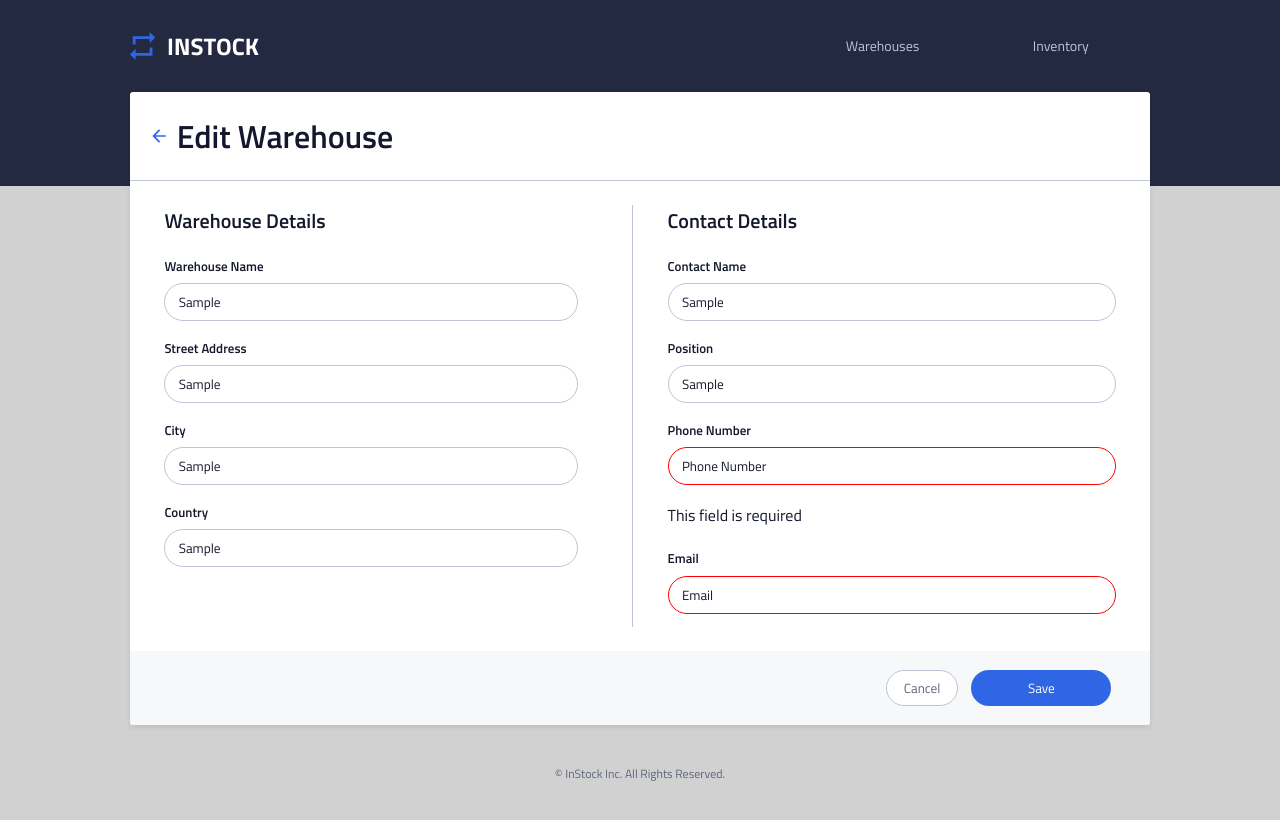
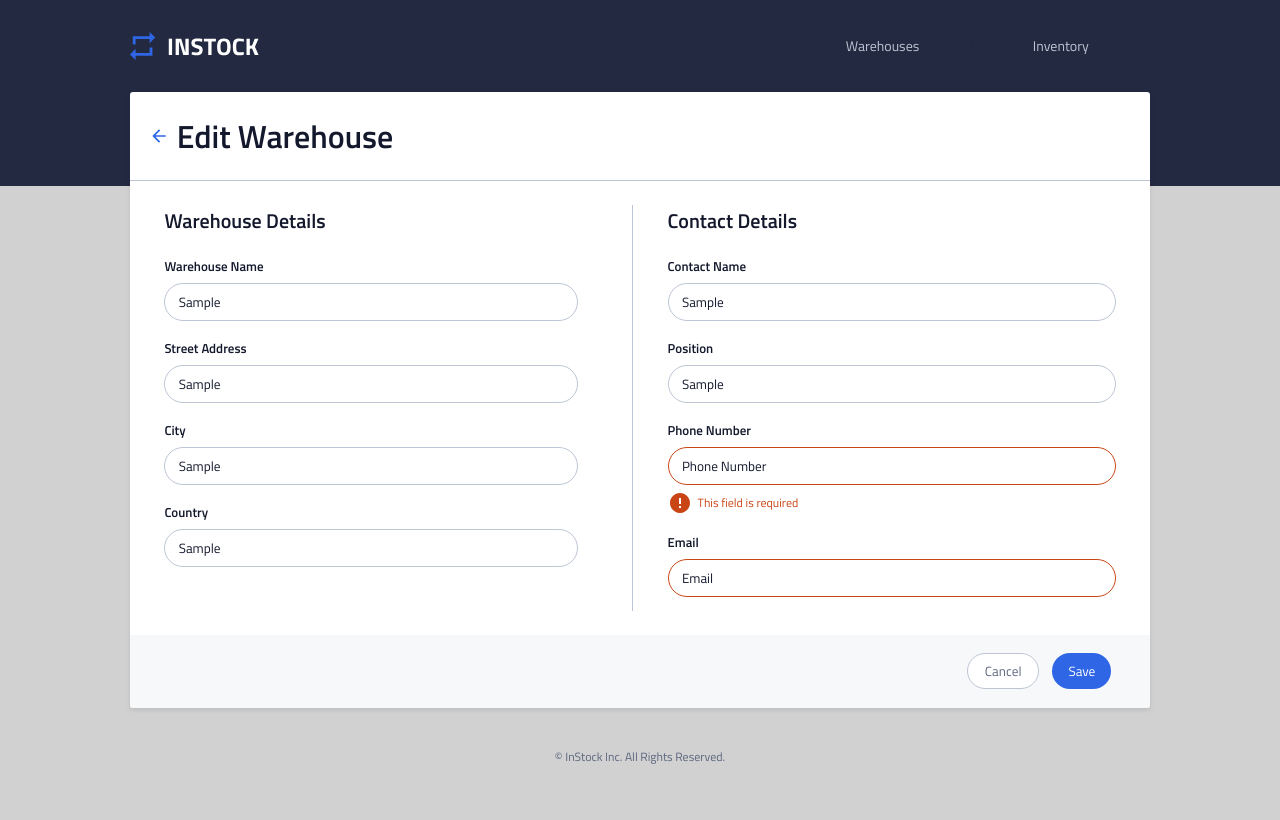
Before and after one commit to Al-Hackman/xmen-in-stock, a React (Create React App) app in the folder client/: page /edit-warehouse/1 in a window 1280 px wide. Both pictures are taken after typing "Sample", "Sample", "Sample", "Sample", "Sample", "Sample" into the empty fields and a click on the button "Save". Shown: the top 820 px of the page. Built offline with nearby package versions, Linux system fonts and the light colour scheme; no server answers.

Commit message:
styled the error validation for add/edit warehouse components

```diff
--- a/client/src/components/EditAction/EditAction.scss
+++ b/client/src/components/EditAction/EditAction.scss
@@ -29,9 +29,9 @@
             width: 140px;
         }
         @include tablet-up {
-            max-width: func.size-to-vw($tablet, 320/375 * 106px);
-            padding-left: 0.5em;
-            padding-right: 0.5em;
+            width: initial;
+            padding-left: 16px;
+            padding-right: 16px;
         }
     }
 
--- a/client/src/components/EditWarehouse/EditWarehouse.jsx
+++ b/client/src/components/EditWarehouse/EditWarehouse.jsx
@@ -175,7 +175,7 @@ class EditWarehouse extends React.Component {
     };
 
     render() {
-        let errorMessage = <p>This field is required</p>;
+        let errorMessage = <p className="validation-error">This field is required</p>;
 
         let buttonText = this.props.isNew ? "+ Add Warehouse" : "Save";
         let titleText = this.props.isNew
--- a/client/src/components/EditWarehouse/EditWarehouse.scss
+++ b/client/src/components/EditWarehouse/EditWarehouse.scss
@@ -58,6 +58,6 @@
         }
     }
     &__error {
-        border-color: red;
+        border-color: $out-of-stock;
     }
 }
--- a/client/src/styles/global.scss
+++ b/client/src/styles/global.scss
@@ -76,3 +76,12 @@ input, textarea, select, ::placeholder {
     color: $primary;
     font-family: "Titillium Web", sans-serif;
 }
+.validation-error {
+    font-size: 12px;
+    color: $out-of-stock;
+    background-image: url(../assets/icons/error-24px.svg);
+    background-repeat: no-repeat;
+    background-position: 0;
+    padding-left: 30px;
+    margin-top: -10px;
+}
```
